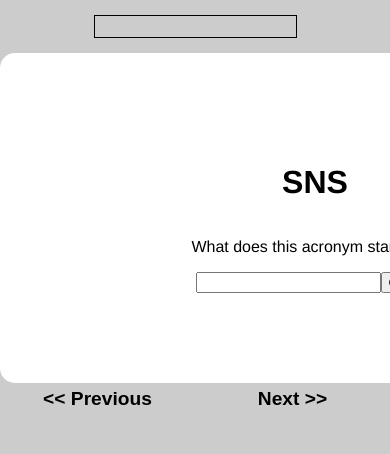
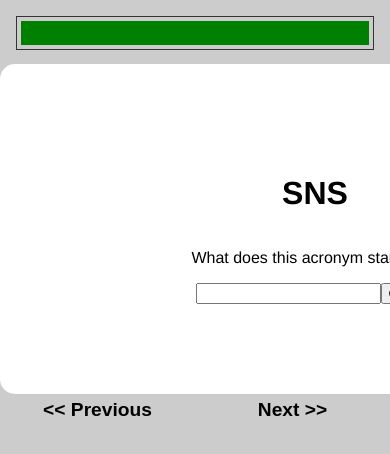
Before and after one commit to dana-ciocan/acronym-test, a Vue app: page / in a window 390 px wide. Shown: the top 454 px of the page. Built offline with nearby package versions, Linux system fonts and the light colour scheme.

Commit message:
Rewrite styles so they're mobile first

```diff
--- a/src/components/Progress/Progress.vue
+++ b/src/components/Progress/Progress.vue
@@ -1,9 +1,11 @@
 <template>
-  <div class="progress-container">
-    <div
-      class="progress"
-      :class="getProgressClass(currentAcronym, totalAcronyms)"
-    ></div>
+  <div class="progress">
+    <div class="progress-container">
+      <div
+        class="progress-bar"
+        :class="getProgressClass(currentAcronym, totalAcronyms)"
+      ></div>
+    </div>
   </div>
 </template>
 
@@ -26,60 +28,52 @@ export default defineComponent({
 </script>
 
 <style scoped>
-.progress-container {
-  border: 1px solid black;
-  height: 15px;
-  padding: 3px;
-  width: 50%;
-  margin: 15px auto;
+.progress {
+  box-sizing: border-box;
+  width: 100%;
+  height: 4rem;
+  padding: 1rem;
 }
 
-.progress {
-  background-color: green;
-  height: 15px;
+.progress-container {
+  border: 1px solid #333;
+  height: 1.5rem;
+  padding: 0.25rem;
 }
 
-.progress-0 {
-  width: 0;
+.progress-bar {
+  background-color: green;
+  height: 1.5rem;
 }
 
-.progress-10 {
+.progress-bar.progress-10 {
   width: 10%;
 }
-
-.progress-20 {
+.progress-bar.progress-20 {
   width: 20%;
 }
-
-.progress-30 {
+.progress-bar.progress-30 {
   width: 30%;
 }
-
-.progress-40 {
+.progress-bar.progress-40 {
   width: 40%;
 }
-
-.progress-50 {
+.progress-bar.progress-50 {
   width: 50%;
 }
-
-.progress-60 {
+.progress-bar.progress-60 {
   width: 60%;
 }
-
-.progress-70 {
+.progress-bar.progress-70 {
   width: 70%;
 }
-
-.progress-80 {
+.progress-bar.progress-80 {
   width: 80%;
 }
-
-.progress-90 {
+.progress-bar.progress-90 {
   width: 90%;
 }
-
-.progress-100 {
+.progress-bar.progress-100 {
   width: 100%;
 }
 </style>
```
